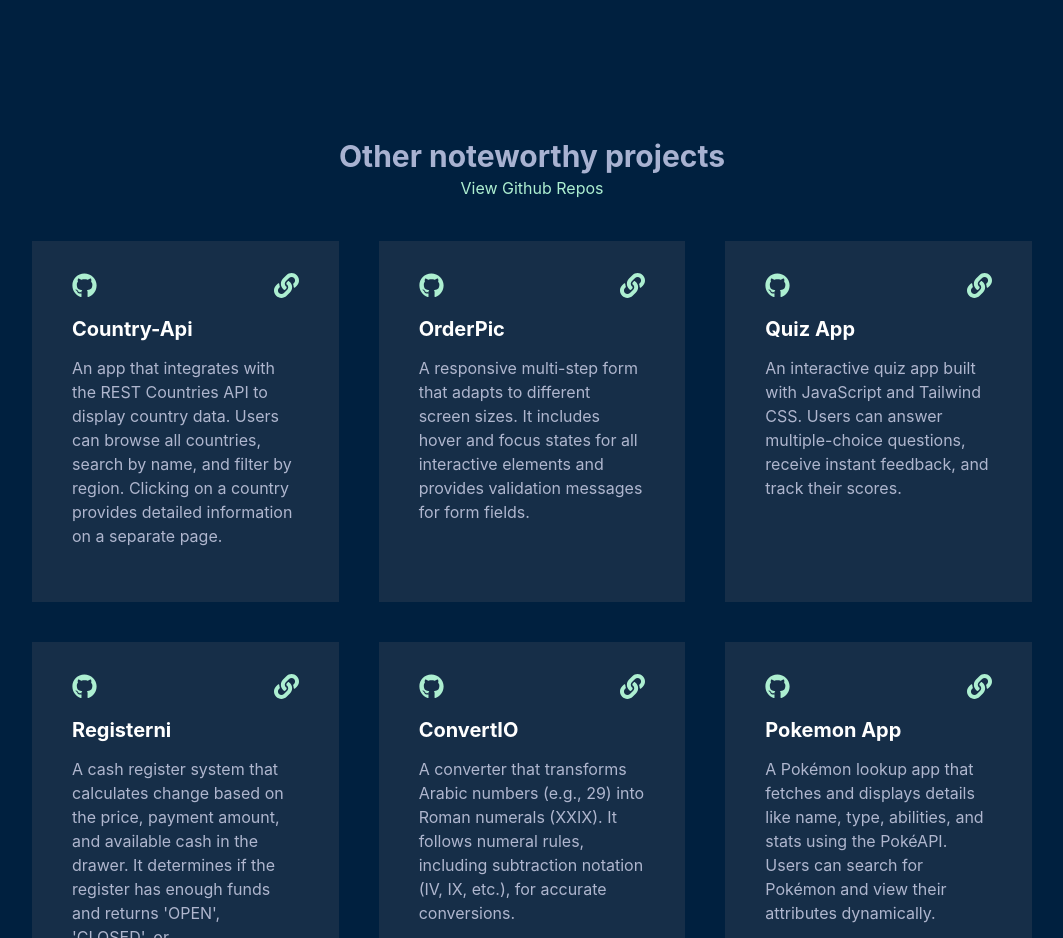
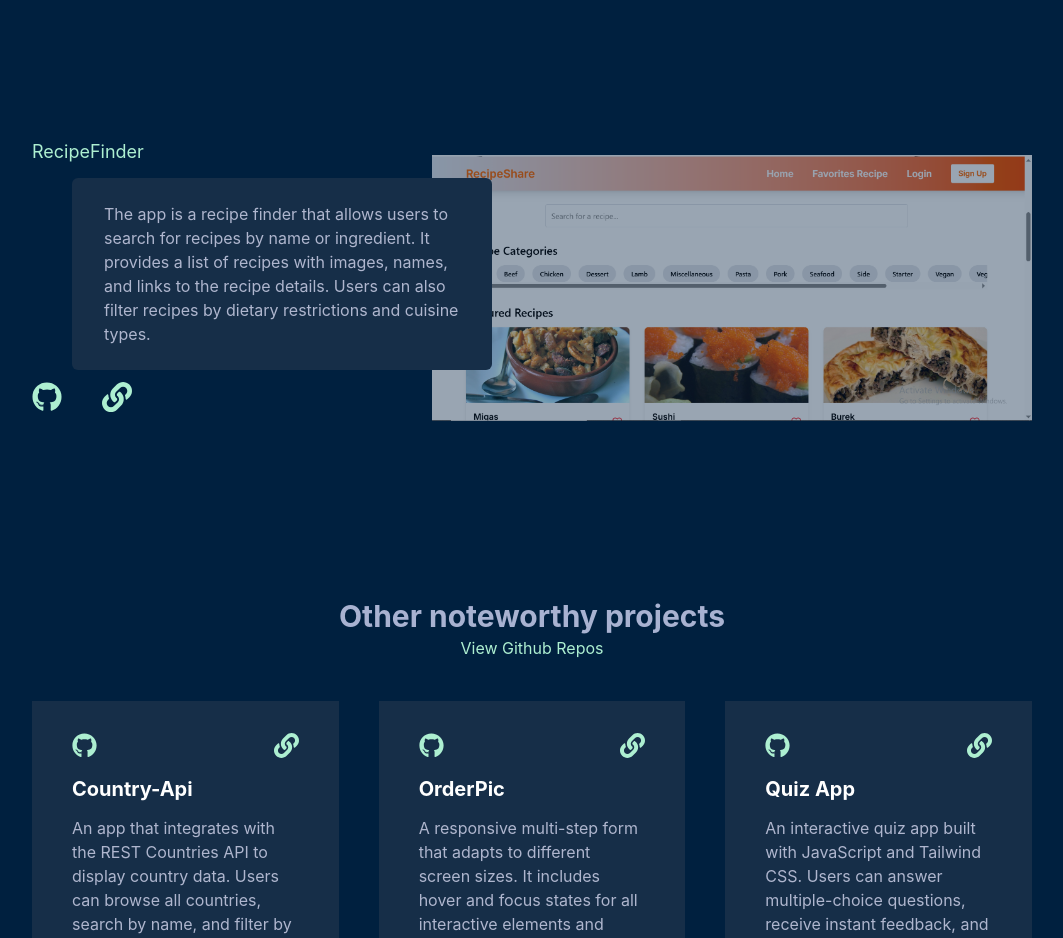
Before and after one commit to Kaddesh/my-portfolio, a React (Create React App) app: page / in a window 1280 px wide. Shown: the part 5520-6458 px from the top of the page, without its empty margins (108-1171 px from the left). Built offline with nearby package versions, Linux system fonts and the light colour scheme.

Commit message:
add project

```diff
--- a/src/data/portfolio.js
+++ b/src/data/portfolio.js
@@ -47,6 +47,15 @@ const PortfolioItems = [
       projectTitle: 'EasyBank',
       description: 'The app is a landing page that provides users with an optimal layout depending on their device screen size. It displays hover states for all interactive elements on the page.',
     },
+    {
+      hrefLink:'https://my-portfolio-red-zeta-15.vercel.app/',
+      hrefGit: 'https://github.com/Kaddesh/Recipe-Finder',
+      imgSrc: '/assets/recipe-share.PNG',
+      mobileImgSrc: '/assets/recipe-share.PNG',
+      altText: 'recipeApp',
+      projectTitle: 'RecipeFinder',
+      description: 'The app is a recipe finder that allows users to search for recipes by name or ingredient. It provides a list of recipes with images, names, and links to the recipe details. Users can also filter recipes by dietary restrictions and cuisine types.',
+    },
   ];
 
   export default PortfolioItems
```
Also changed, not shown: public/assets/recipe-share.PNG (added).
